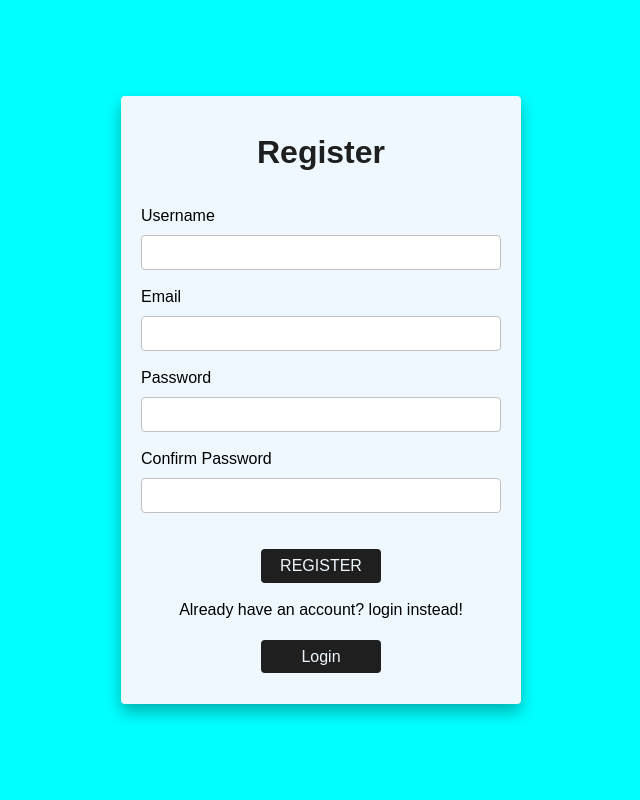
After one commit to ardiantohendy/shipping_app, a Django app: page /register in a window 1280 px wide. The commit adds this page. Shown: the whole page, without its empty margins (319-959 px from the left). Run offline with Django 5.2, Linux system fonts and the light colour scheme.

Commit message:
new commit

```diff
--- a/myapp/urls.py
+++ b/myapp/urls.py
@@ -3,4 +3,5 @@ from . import views
 
 urlpatterns = [
     path('', views.index, name = 'index'),
+    path('register', views.register, name = 'register')
 ]
--- a/myapp/views.py
+++ b/myapp/views.py
@@ -4,3 +4,6 @@ from django.shortcuts import render
 
 def index(request):
     return render(request, 'index.html')
+
+def register(request):
+    return render(request, 'register.html')
--- /dev/null
+++ b/static/assets/css/register_style.css
@@ -0,0 +1,91 @@
+* {
+  padding: 0;
+  margin: 0;
+  box-sizing: border-box;
+  font-family: Arial, Helvetica, sans-serif;
+}
+.main_login {
+  height: 100vh;
+  width: 100%;
+  background-color: aqua;
+  display: flex;
+}
+
+.main_login .container {
+  width: 400px;
+  max-width: 90%;
+  margin: auto;
+}
+
+.container form {
+  width: 100%;
+  height: 100%;
+  padding: 20px;
+  background-color: aliceblue;
+  border-radius: 4px;
+  box-shadow: 0 8px 16px rgba(0, 0, 0, 0.3);
+}
+
+.container form h1 {
+  text-align: center;
+  margin-bottom: 10%;
+  margin-top: 5%;
+  color: rgb(31, 31, 31);
+}
+
+.container form .form-control {
+  width: 100%;
+  height: 35px;
+  background: white;
+  border-radius: 4px;
+  border: 1px solid silver;
+  margin: 10px 0 18px 0;
+  padding: 0 10px;
+}
+
+.container form .btn {
+  margin-left: 50%;
+  transform: translateX(-50%);
+  margin-bottom: 5%;
+  margin-top: 5%;
+  width: 120px;
+  height: 34px;
+  border: none;
+  border-radius: 4px;
+  outline: none;
+  background: rgb(31, 31, 31);
+  cursor: pointer;
+  font-size: 16px;
+  text-transform: uppercase;
+  color: aliceblue;
+  transition: 0.3s;
+}
+
+.container form .btn:hover {
+  color: rgb(31, 31, 31);
+  background: rgb(253, 139, 45);
+}
+
+.container form .tologin {
+  text-align: center;
+  margin-bottom: 5%;
+}
+
+.container form .tologin p {
+  margin-bottom: 8%;
+}
+
+.container form .tologin a {
+  text-decoration: none;
+  color: aliceblue;
+  background: rgb(31, 31, 31);
+  border-radius: 4px;
+  padding: 8px 40px;
+  transition: 0.3s;
+}
+
+.container form .tologin a:hover {
+  background: rgb(253, 139, 45);
+  border: 2px solid transparent;
+  color: rgb(31, 31, 31);
+}
--- a/static/assets/css/style.css
+++ b/static/assets/css/style.css
@@ -2,7 +2,7 @@
   padding: 0;
   margin: 0;
   box-sizing: border-box;
-  font-family: "Courier New", Courier, monospace;
+  font-family: Arial, Helvetica, sans-serif;
 }
 
 .home {
@@ -44,7 +44,7 @@
   color: aliceblue;
   border: 1px solid #fff;
   padding: 8px 13px;
-  transition: 0.5s;
+  transition: 0.3s;
 }
 
 .home .tab a.user:hover {
--- a/template/index.html
+++ b/template/index.html
@@ -6,7 +6,7 @@
     <meta charset="UTF-8" />
     <meta name="viewport" content="width=device-width, initial-scale=1.0" />
     <link href="{% static 'assets/css/style.css' %}" rel="stylesheet" />
-    <title>Document</title>
+    <title>Index</title>
   </head>
   <body>
     <div class="home">
--- /dev/null
+++ b/template/register.html
@@ -0,0 +1,42 @@
+{% load static %}
+
+<!DOCTYPE html>
+<html lang="en">
+  <head>
+    <meta charset="UTF-8" />
+    <meta name="viewport" content="width=device-width, initial-scale=1.0" />
+    <title>Register</title>
+    <link rel="stylesheet" href="{% static 'assets/css/register_style.css' %}" />
+  </head>
+  <body>
+    <div class="main_login">
+      <div class="container">
+        <form action="">
+          <h1>Register</h1>
+          {% csrf_token %}
+          <div class="form-group">
+            <label for="">Username</label>
+            <input type="username" name="username" class="form-control" />
+          </div>
+          <div class="form-group">
+            <label for="">Email</label>
+            <input type="email" name="email" class="form-control" />
+          </div>
+          <div class="form-group">
+            <label for="">Password</label>
+            <input type="password" name="password" class="form-control" />
+          </div>
+          <div class="form-group">
+            <label for="">Confirm Password</label>
+            <input type="password" name="password2" class="form-control" />
+          </div>
+          <input type="submit" class="btn" value="Register" />
+          <div class="tologin">
+            <p>Already have an account? login instead!</p>
+            <a href="login">Login</a>
+          </div>
+        </form>
+      </div>
+    </div>
+  </body>
+</html>
```
Also changed, not shown: db.sqlite3.
